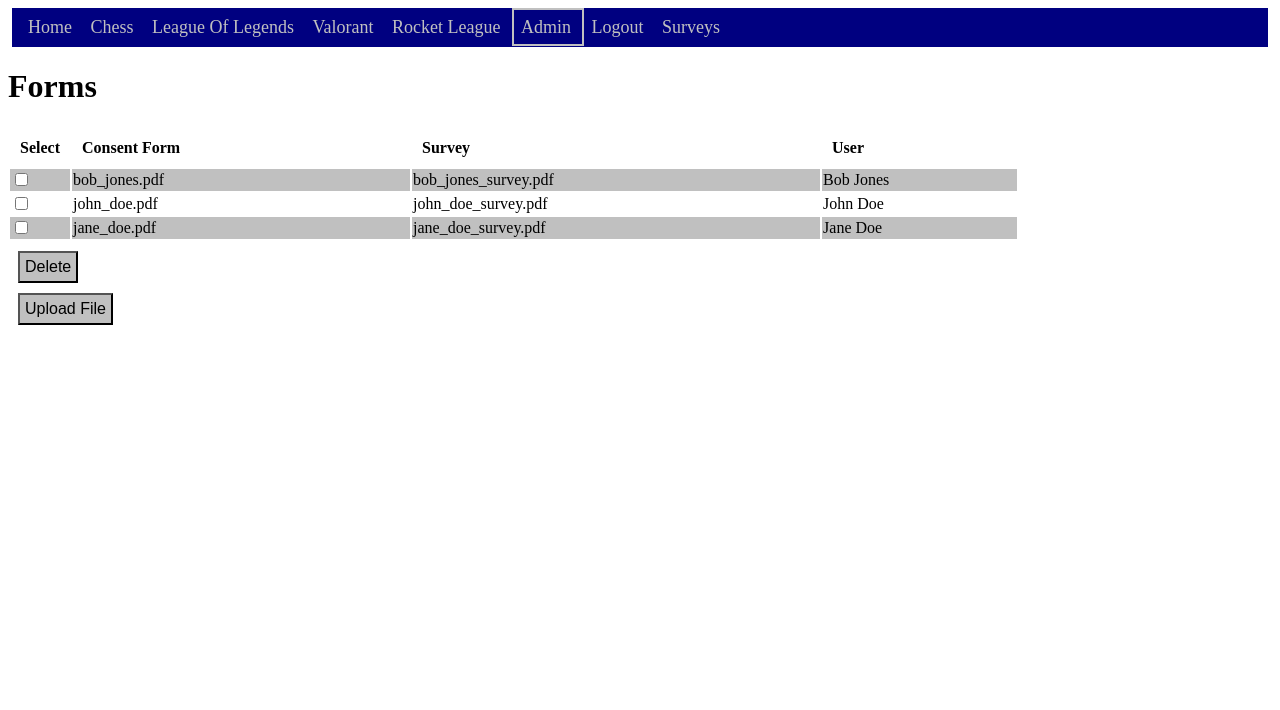
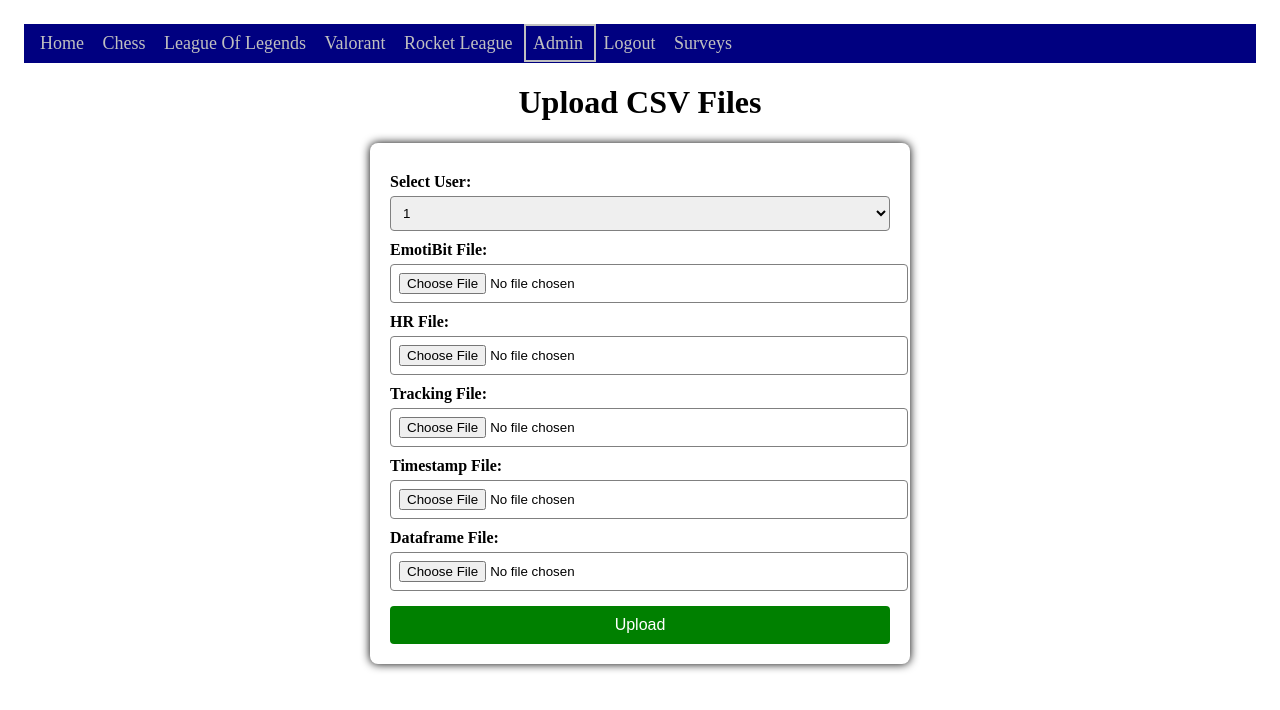
Before and after one commit to ThomasNels/EmotiGame, a Flask app: page /admin in a window 1280 px wide. Shown: the top 710 px of the page. Run offline with Flask 3, Linux system fonts and the light colour scheme; the visitor is signed in with stand-in values (Sample User, id 1); a database or web service that is not in the repository returns one stand-in record (values such as "Sample title"); parts of the project's set-up code (start-up, migrations or seed data) failed here and were passed over; some libraries are stand-ins or nearby versions.

Commit message:
updated admin page

```diff
--- a/website/admin.py
+++ b/website/admin.py
@@ -1,20 +1,48 @@
 from flask import request, render_template, send_file, redirect, flash, url_for, session
 from flask.views import View
+from db_connection import DatabaseConnection
+import os
+from dotenv import load_dotenv
+
+load_dotenv()
 
 class admin(View):
     def __init__(self):
         super().__init__()
+        self.db_connection = DatabaseConnection(os.getenv('DB_NAME'), os.getenv('DB_USER'), os.getenv('DB_PASSWORD'))
 
-    def upload_file(self):
-        if request.method == "POST":
-            file = request.files["file"]
-            # TODO: call database class to upload file
-            # TODO: add {file.database_file_field} to the return statement
-            return f'Uploaded: '
+    def get_users(self):
+        query = """
+        SELECT user_id FROM User_Information;
+        """
+        self.db_connection.execute_query(query)
+        all_users = [row[0] for row in self.db_connection.cursor.fetchall()]
+        return all_users
 
     def dispatch_request(self):
+        # NOTE: update to new database for admin privledge
         if session.get('user_id') == 1:
-            return render_template('admin.html')
+            if request.method == "POST":
+                print("upload")
+                print("Request Form Data:", request.form)
+                # dictionary used to get files
+                # TODO: Use dictionary to upload files
+                user_id = request.form.get('user_id')
+                files = {
+                    'emotibit_file': request.files.get('emotibit_file'),
+                    'hr_file': request.files.get('hr_file'),
+                    'tracking_file': request.files.get('tracking_file'),
+                    'timestamp_file': request.files.get('timestamp_file'),
+                    'dataframe_file': request.files.get('dataframe_file')
+                }
+                # TODO: call database class to upload file
+                # TODO: add {file.database_file_field}?
+                # TODO: Check if upload successful and change message based on success
+                print(f'Uploaded: User_id = {user_id}, file: {files}')
+                flash('Successfully upload files')
+                return redirect(url_for('index'))
+            users = self.get_users()
+            return render_template('admin.html', users=users)
         else:
             flash('Sorry, you need to be an admin to access that page.')
             return redirect(url_for('index'))
--- a/website/static/css/admin.css
+++ b/website/static/css/admin.css
@@ -1,28 +1,49 @@
-button {
-    background-color: silver;
-    font-size: medium;
-    padding: 5px;
-    margin-left: 10px;
-    margin-top: 10px;
+body {
+    background-color: white;
+    margin: 0;
+    padding: 20px;
 }
 
-.documents {
-    width: 80%;
+h1 {
+    text-align: center;
+    color: black;
 }
 
-th {
-    padding: 10px;
-    text-align: left;
+form {
+    background: white;
+    max-width: 500px;
+    margin: 20px auto;
+    padding: 20px;
+    border-radius: 8px;
+    box-shadow: 0px 0px 10px black;
 }
 
-.input {
-    width: 10px;
+label {
+    font-weight: bold;
+    display: block;
+    margin-top: 10px;
+    color: black;
 }
 
-tbody tr:nth-child(odd) {
-    background-color: silver;
+select, input[type="file"], textarea, button {
+    width: 100%;
+    padding: 8px;
+    margin-top: 5px;
+    border: 1px solid gray;
+    border-radius: 4px;
 }
 
-tbody tr:nth-child(even) {
-    background-color: white;
+button {
+    background-color: green;
+    color: white;
+    font-size: 16px;
+    border: none;
+    padding: 10px;
+    margin-top: 15px;
+    cursor: pointer;
+    border-radius: 4px;
 }
+
+button:hover {
+    background-color: forestgreen;
+}
--- a/website/templates/admin.html
+++ b/website/templates/admin.html
@@ -3,50 +3,30 @@
 {% extends 'base.html' %}
 {% block content %}
 <link rel="stylesheet" href="{{ url_for('static', filename='css/admin.css') }}">
-    <h1>
-        Forms
-    </h1>
-    <!-- TODO: get forms from database to display on page -->
+    <h1>Upload CSV Files</h1>
     <form method="POST">
-        <table class="documents">
-            <thead>
-                <th class="input">Select</th>
-                <th>Consent Form</th>
-                <th>Survey</th>
-                <th>User</th>
-            </thead>
-            <tbody>
-                <!-- TODO: database data (currently tempory data) (needs for loop)-->
-                <!-- TODO: add value=file.filename to input fields for deletion -->
-                <tr>
-                    <td class="input"><input type="checkbox"
-                        name="files_to_delete"></td>
-                    <td>bob_jones.pdf</td>
-                    <td>bob_jones_survey.pdf</td>
-                    <td>Bob Jones</td>
-                </tr>
-                <tr>
-                    <td class="input"><input type="checkbox"
-                        name="files_to_delete"></td>
-                    <td>john_doe.pdf</td>
-                    <td>john_doe_survey.pdf</td>
-                    <td>John Doe</td>
-                </tr>
-                <tr>
-                    <td class="input"><input type="checkbox"
-                        name="files_to_delete"></td>
-                    <td>jane_doe.pdf</td>
-                    <td>jane_doe_survey.pdf</td>
-                    <td>Jane Doe</td>
-                </tr>
-            </tbody>
-        </table>
-        <!-- TODO: add button functionality with database -->
-        <!-- TODO: onclick:functionCall() -->
-        <button type="submit">Delete</button>
-    </form>
+        <label for="user_id">Select User:</label>
+        <select id="user_id" name="user_id">
+            {% for user in users %}
+                <option value="{{ user }}">{{ user }}</option>
+            {% endfor %}
+        </select>
 
-    <form>
-        <button type="submit">Upload File</button>
+        <label for="emotibit_file">EmotiBit File:</label>
+        <input type="file" id="emotibit_file" name="emotibit_file" required accept=".csv">
+
+        <label for="hr_file">HR File:</label>
+        <input type="file" id="hr_file" name="hr_file" required accept=".csv">
+
+        <label for="tracking_file">Tracking File:</label>
+        <input type="file" id="tracking_file" name="tracking_file" required accept=".csv">
+
+        <label for="timestamp_file">Timestamp File:</label>
+        <input type="file" id="timestamp_file" name="timestamp_file" required accept=".csv">
+
+        <label for="dataframe_file">Dataframe File:</label>
+        <input type="file" id="dataframe_file" name="dataframe_file" required accept=".csv">
+
+        <button type="submit">Upload</button>
     </form>
 {% endblock %}
```
Also changed, not shown: website/static/css/index.css (line endings or trailing spaces).
